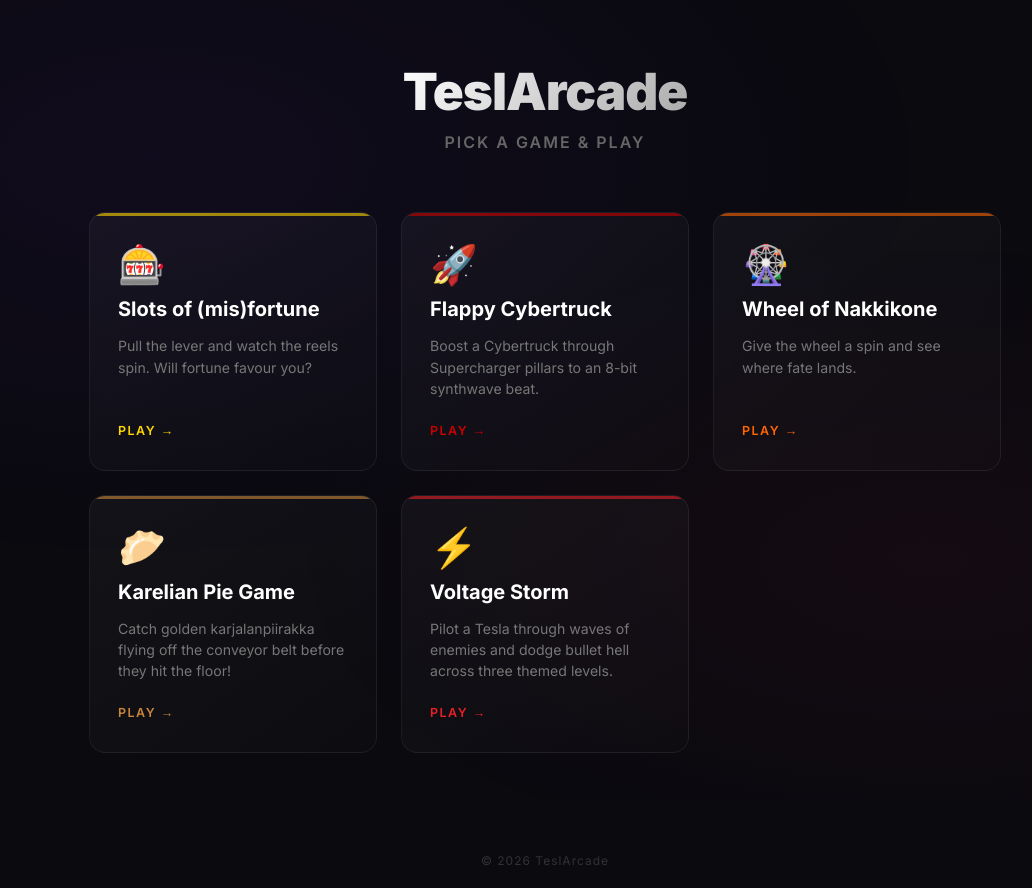
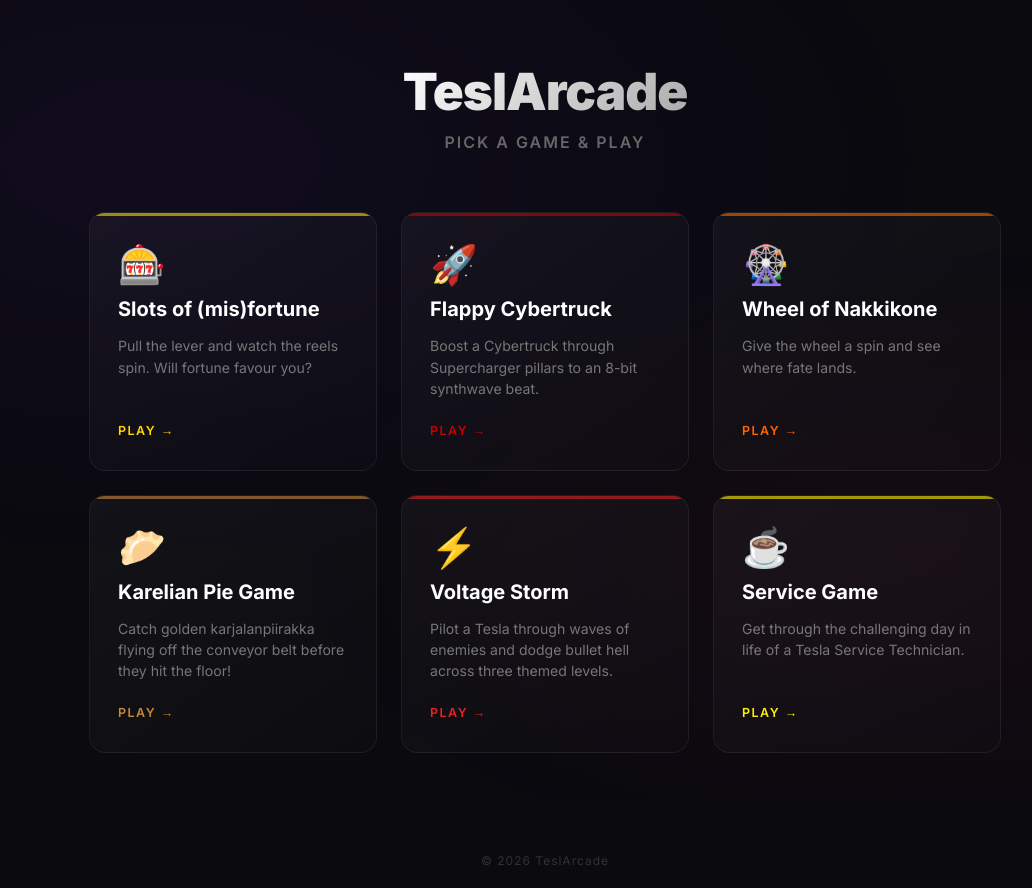
Before and after one commit to olharius/Random_stuff, a plain HTML site: page index.html in a window 1280 px wide. Shown: the whole page, without its empty margins (95-1127 px from the left). Drawn offline with Linux system fonts and the light colour scheme.

Commit message:
Add Service Game card to index.html

```diff
--- a/index.html
+++ b/index.html
@@ -208,6 +208,13 @@
         <div class="card-play">Play →</div>
     </a>
 
+    <a class="card" href="tesla-service-game 1.html" style="--accent:#fff000">
+        <div class="card-icon">☕</div>
+        <div class="card-title">Service Game</div>
+        <div class="card-desc">Get through the challenging day in life of a Tesla Service Technician.</div>
+        <div class="card-play">Play →</div>
+    </a>
+
 </main>
 
 <footer>&copy; 2026 TeslArcade</footer>
```
